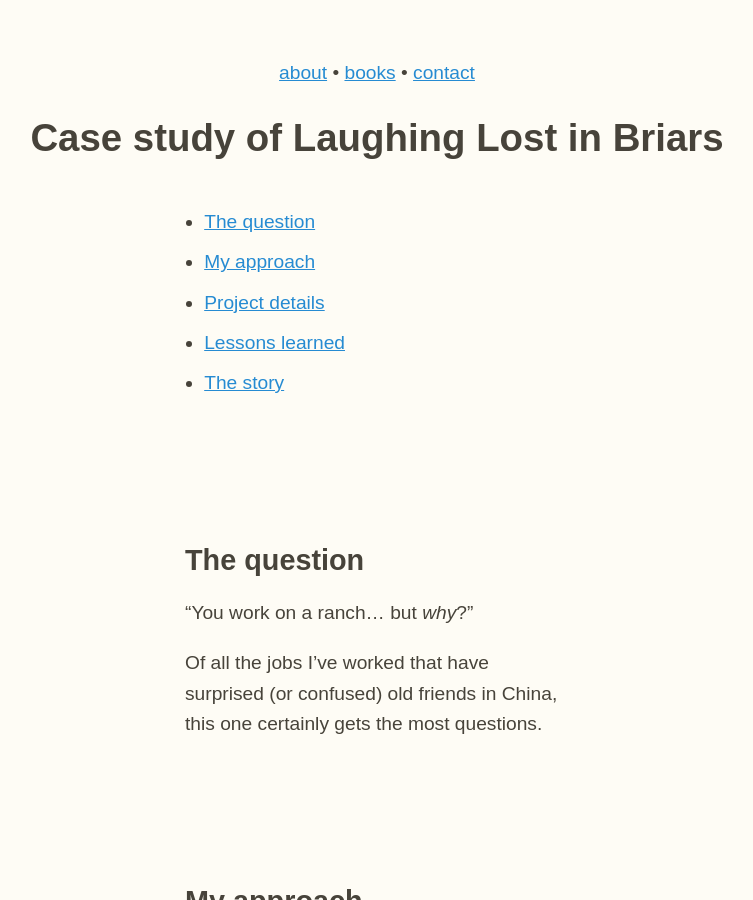
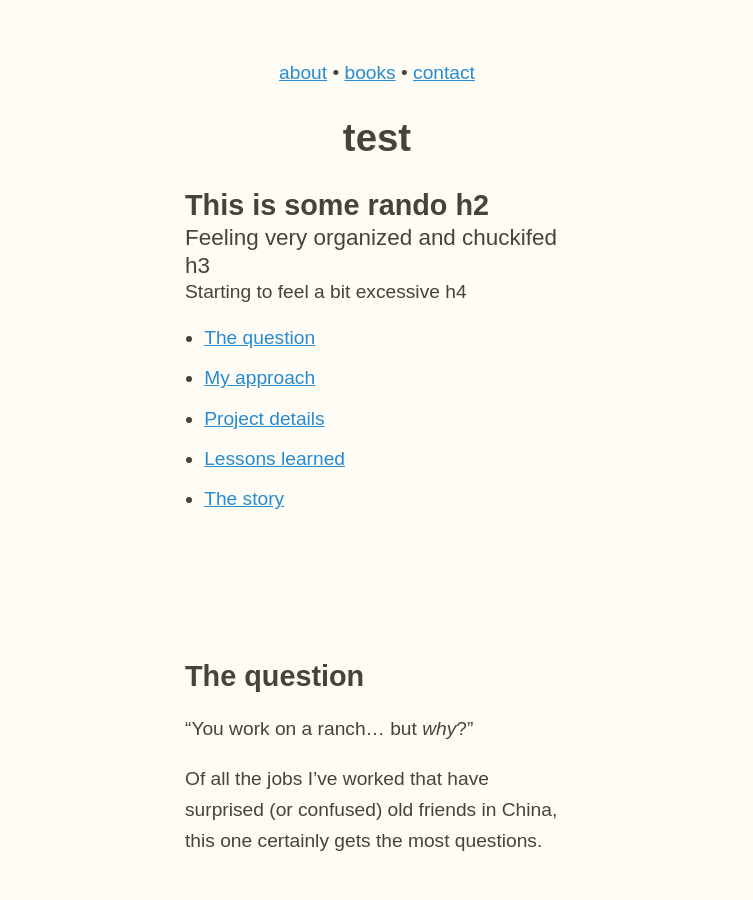
Before and after one commit to zachmccabe/zachmccabe.github.io, a Jekyll site: the page built from case_study_briars.md, in a window 1280 px wide and 900 px high. Shown: the whole window, without its empty margins (263-1016 px from the left). Built offline with Jekyll 4.4.1, drawn with Linux system fonts in a browser that asks for light colours.

Commit message:
Update case_study_briars.md

```diff
--- a/case_study_briars.md
+++ b/case_study_briars.md
@@ -1,11 +1,18 @@
 ---
 layout: kaoliang3_article
-title: Case study of Laughing Lost in Briars
+title: test
 date: 2019-06-01
 description: Case study
 
 ---
 
+
+
+## This is some rando h2
+
+### Feeling very organized and chuckifed h3
+
+#### Starting to feel a bit excessive h4
 
 
 * [The question](https://www.zachmccabe.com/case_study_briars.html#the-question)
```
